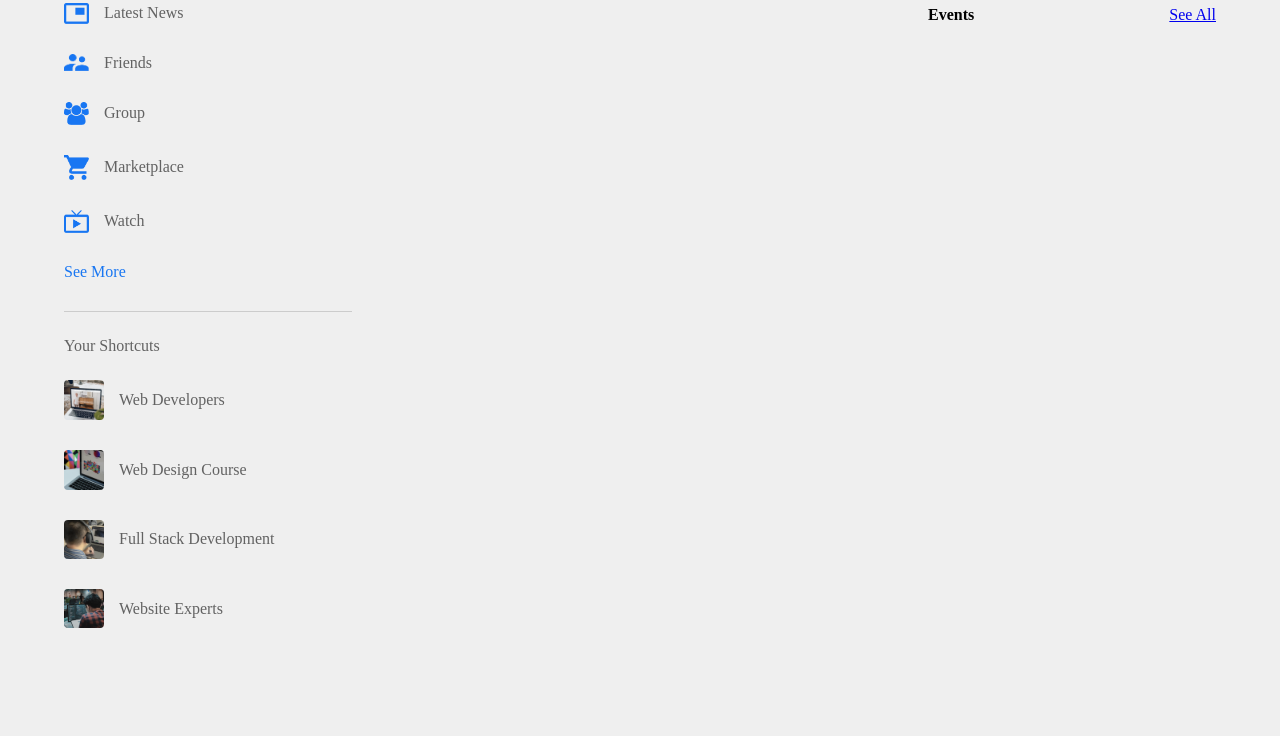
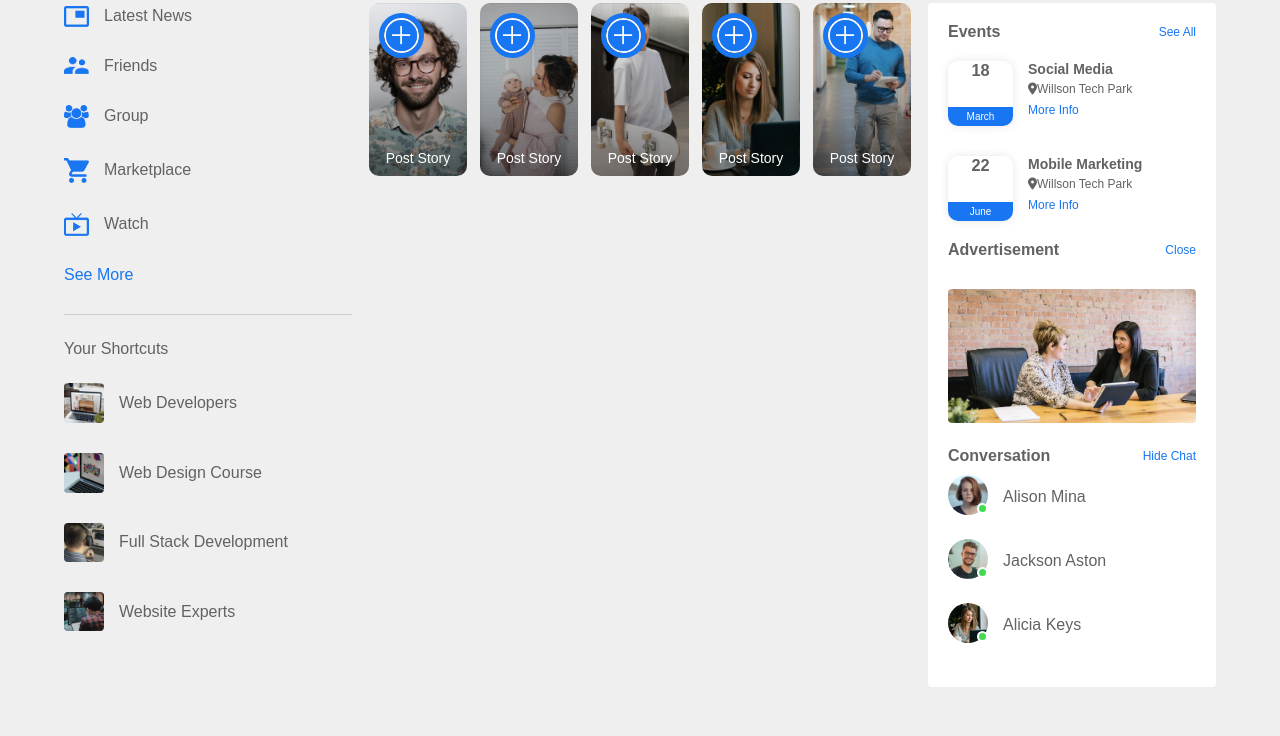
Before and after one commit to samuel12-dot/facebookclone, a plain HTML site: page index.html in a window 1280 px wide. Shown: the part 64-800 px from the top of the page. Drawn offline with Linux system fonts and the light colour scheme.

Commit message:
feat: add file

```diff
--- a/index.html
+++ b/index.html
@@ -6,6 +6,7 @@
     <meta name="viewport" content="width=device-width, initial-scale=1.0">
     <title>Facebook clone</title>
     <link rel="stylesheet" href="./style.css">
+    <script src="https://kit.fontawesome.com/051eb91e61.js" crossorigin="anonymous"></script>
 </head>
 
 <body>
@@ -51,12 +52,86 @@
             </div>
         </div>
         <!-- Main content -->
-        <div class="main-content"></div>
+        <div class="main-content">
+            <div class="story-gallery">
+                <div class="story story1">
+                    <img src="./images/upload.png" alt="">
+                    <p>Post Story</p>
+                </div>
+                <div class="story story2">
+                    <img src="./images/upload.png" alt="">
+                    <p>Post Story</p>
+                </div>
+                <div class="story story3">
+                    <img src="./images/upload.png" alt="">
+                    <p>Post Story</p>
+                </div>
+                <div class="story story4">
+                    <img src="./images/upload.png" alt="">
+                    <p>Post Story</p>
+                </div>
+                <div class="story story5">
+                    <img src="./images/upload.png" alt="">
+                    <p>Post Story</p>
+                </div>
+            </div>
+        </div>
         <!-- Right sidebar -->
         <div class="right-sidebar">
             <div class="sidebar-title">
                 <h4>Events</h4>
                 <a href="#">See All</a>
+            </div>
+            <div class="event">
+                <div class="left-event">
+                    <h3>18</h3>
+                    <span>March</span>
+                </div>
+                <div class="right-event">
+                    <h4>Social Media</h4>
+                    <p><i class="fa-solid fa-location-dot"></i>Willson Tech Park</p>
+                    <a href="#">More Info</a>
+                </div>
+            </div>
+            <div class="event">
+                <div class="left-event">
+                    <h3>22</h3>
+                    <span>June</span>
+                </div>
+                <div class="right-event">
+                    <h4>Mobile Marketing</h4>
+                    <p><i class="fa-solid fa-location-dot"></i>Willson Tech Park</p>
+                    <a href="#">More Info</a>
+                </div>
+            </div>
+            <div class="sidebar-title">
+                <h4>Advertisement</h4>
+                <a href="#">Close</a>
+            </div>
+            <img src="./images/advertisement.png" alt="" class="sidebar-ads">
+
+            <div class="sidebar-title">
+                <h4>Conversation</h4>
+                <a href="#">Hide Chat</a>
+            </div>
+
+            <div class="online-list">
+                <div class="online">
+                    <img src="./images/member-1.png" alt="">
+                </div>
+                <p>Alison Mina</p>
+            </div>
+            <div class="online-list">
+                <div class="online">
+                    <img src="./images/member-2.png" alt="">
+                </div>
+                <p>Jackson Aston</p>
+            </div>
+            <div class="online-list">
+                <div class="online">
+                    <img src="./images/member-3.png" alt="">
+                </div>
+                <p>Alicia Keys</p>
             </div>
         </div>
     </div>
--- a/style.css
+++ b/style.css
@@ -2,7 +2,7 @@
     margin: 0;
     padding: 0;
     box-sizing: border-box;
-    font-size: 'Poppins', sans-serif;
+    font-family: 'Poppins', sans-serif;
 }
 
 body {
@@ -101,6 +101,10 @@ nav {
     position: sticky;
     top: 70px;
     align-self: flex-start;
+    background-color: #fff;
+    padding: 20px;
+    border-radius: 4px;
+    color: #626262;
 }
 .main-content {
     flex-basis: 47%;
@@ -137,8 +141,117 @@ nav {
     display: flex;
     align-items: center;
     justify-content: space-between;
+    margin-block-end: 10px;
 }
 .sidebar-title h4 {
     font-weight: 600;
     font-size: 16px;
 }
+.sidebar-title a {
+    text-decoration: none;
+    color: #1876f2;
+    font-size: 12px;
+}
+.event {
+    display: flex;
+    align-items: center;
+    font-size: 14px;
+    margin-block-end: 20px;
+}
+.left-event {
+    border-radius: 10px;
+    height: 65px;
+    width: 65px;
+    margin-inline-end: 15px;
+    margin-block-start: 10px;
+    text-align: center;
+    position: relative;
+    overflow: hidden;
+    box-shadow: 0 0 10px rgba(0, 0, 0, 0.1);
+}
+.event p {
+    font-size: 12px;
+    margin-block: 5px;
+}
+.event a {
+    font-size: 12px;
+    text-decoration: none;
+    color: #1876f2;
+}
+.left-event span {
+    position: absolute;
+    bottom: 0;
+    left: 0;
+    width: 100%;
+    background-color: #1876f2;
+    color:#fff;
+    font-size: 10px;
+    padding: 4px 0;
+}
+.sidebar-ads {
+    width: 100%;
+    margin-block: 20px;
+    border-radius: 4px;
+}
+.online-list {
+    display: flex;
+    align-items: center;
+    margin-block-end: 20px;
+}
+ .online-list .online img {
+    width: 40px;
+    border-radius: 50%;
+}
+.online-list .online {
+    width: 40px;
+    border-radius: 50%;
+    margin-inline-end: 15px;
+}
+.online-list .online::after {
+    top: unset;
+    bottom: 5px;
+}
+.story-gallery {
+    display: flex;
+    justify-content: space-between;
+    margin-block-end: 20px;
+}
+.story {
+    flex-basis: 18%;
+    padding-block-start: 32%;
+    position: relative;
+    background-position: center;
+    background-size: cover;
+    border-radius: 10px;
+}
+.story img {
+    position: absolute;
+    width: 45px;
+    border-radius: 50%;
+    top: 10px;
+    left: 10px;
+    border: 5px solid #1876f2;
+}
+.story p {
+    position: absolute;
+    bottom: 10px;
+    width: 100%;
+    text-align: center;
+    color: #fff;
+    font-size: 14px;
+}
+.story1 {
+    background-image: linear-gradient(transparent, rgba(0,0,0,0.5)), url(./images/status-1.png);
+}
+.story2 {
+    background-image: linear-gradient(transparent, rgba(0,0,0,0.5)), url(./images/status-2.png);
+}
+.story3 {
+    background-image: linear-gradient(transparent, rgba(0,0,0,0.5)), url(./images/status-3.png);
+}
+.story4 {
+    background-image: linear-gradient(transparent, rgba(0,0,0,0.5)), url(./images/status-4.png);
+}
+.story5 {
+    background-image: linear-gradient(transparent, rgba(0,0,0,0.5)), url(./images/status-5.png);
+}
```
